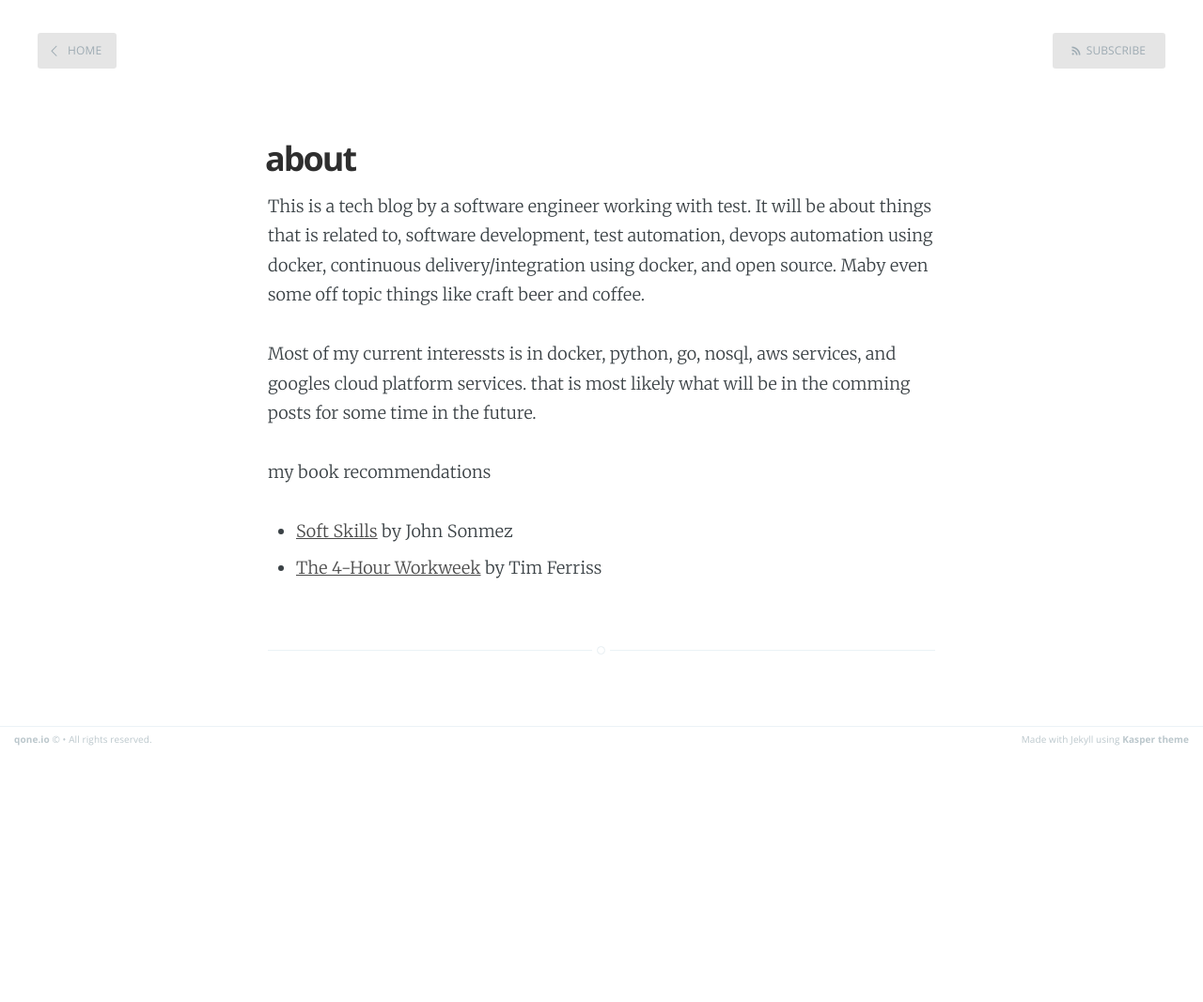
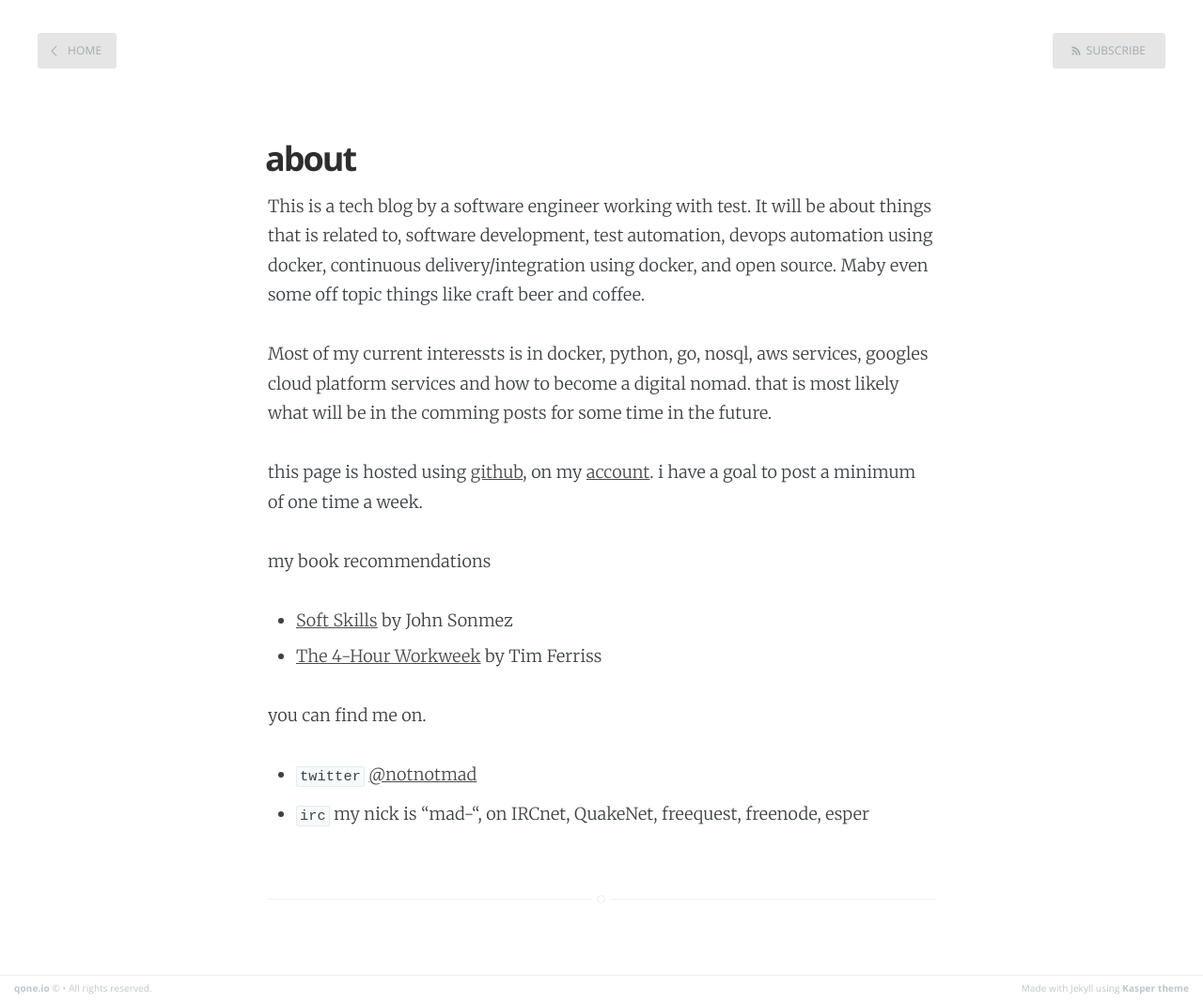
Before and after one commit to mad01/mad01.github.io, a Jekyll site: the page built from about.md, in a window 1280 px wide. Shown: the whole page at 94% size. Built offline with Jekyll 4.4.1, drawn with Linux system fonts in a browser that asks for light colours; Markdown is read by kramdown in place of the engine named in the settings; before the commit the page ends 900 px from its top, so only the background shows below that.

Commit message:
update about

```diff
--- a/about.md
+++ b/about.md
@@ -5,10 +5,16 @@ title: about
 
 This is a tech blog by a software engineer working with test. It will be about things that is related to, software development, test automation, devops automation using docker, continuous delivery/integration using docker, and open source. Maby even some off topic things like craft beer and coffee.
 
-Most of my current interessts is in docker, python, go, nosql, aws services, and googles cloud platform services. that is most likely what will be in the comming posts for some time in the future.
+Most of my current interessts is in docker, python, go, nosql, aws services, googles cloud platform services and how to become a digital nomad. that is most likely what will be in the comming posts for some time in the future.
 
+this page is hosted using [github](https://github.com), on my [account](https://github.com/mad01). i have a goal to post a minimum of one time a week.
 
 my book recommendations
 
 - [Soft Skills](http://www.amazon.com/Soft-Skills-software-developers-manual/dp/1617292397) by John Sonmez
 - [The 4-Hour Workweek](http://www.amazon.com/The-4-Hour-Workweek-Anywhere-Expanded/dp/0307465357) by Tim Ferriss
+
+you can find me on.
+
+- `twitter` [@notnotmad](https://twitter.com/notnotmad)
+- `irc` my nick is "mad-", on IRCnet, QuakeNet, freequest, freenode, esper
```
